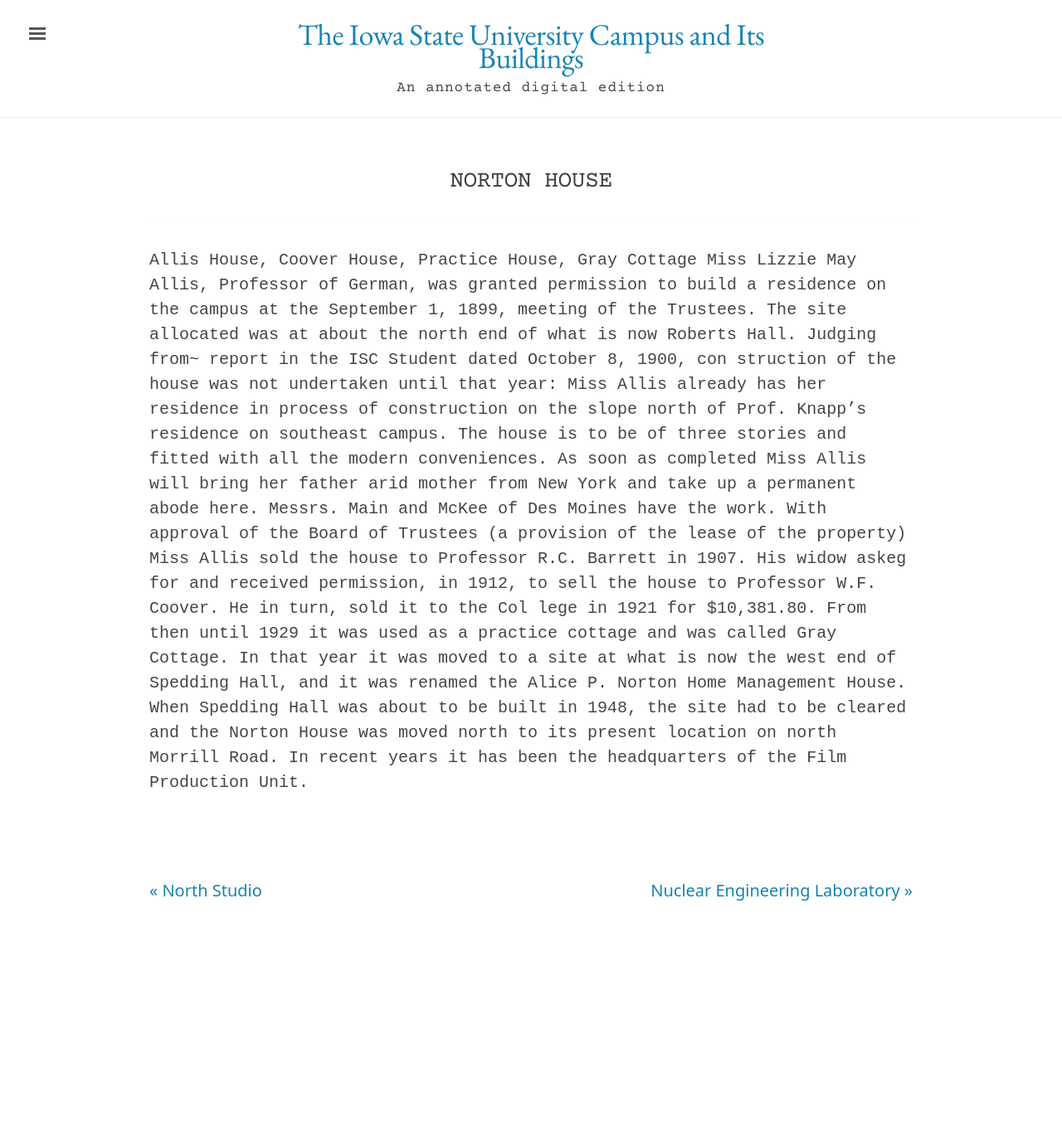
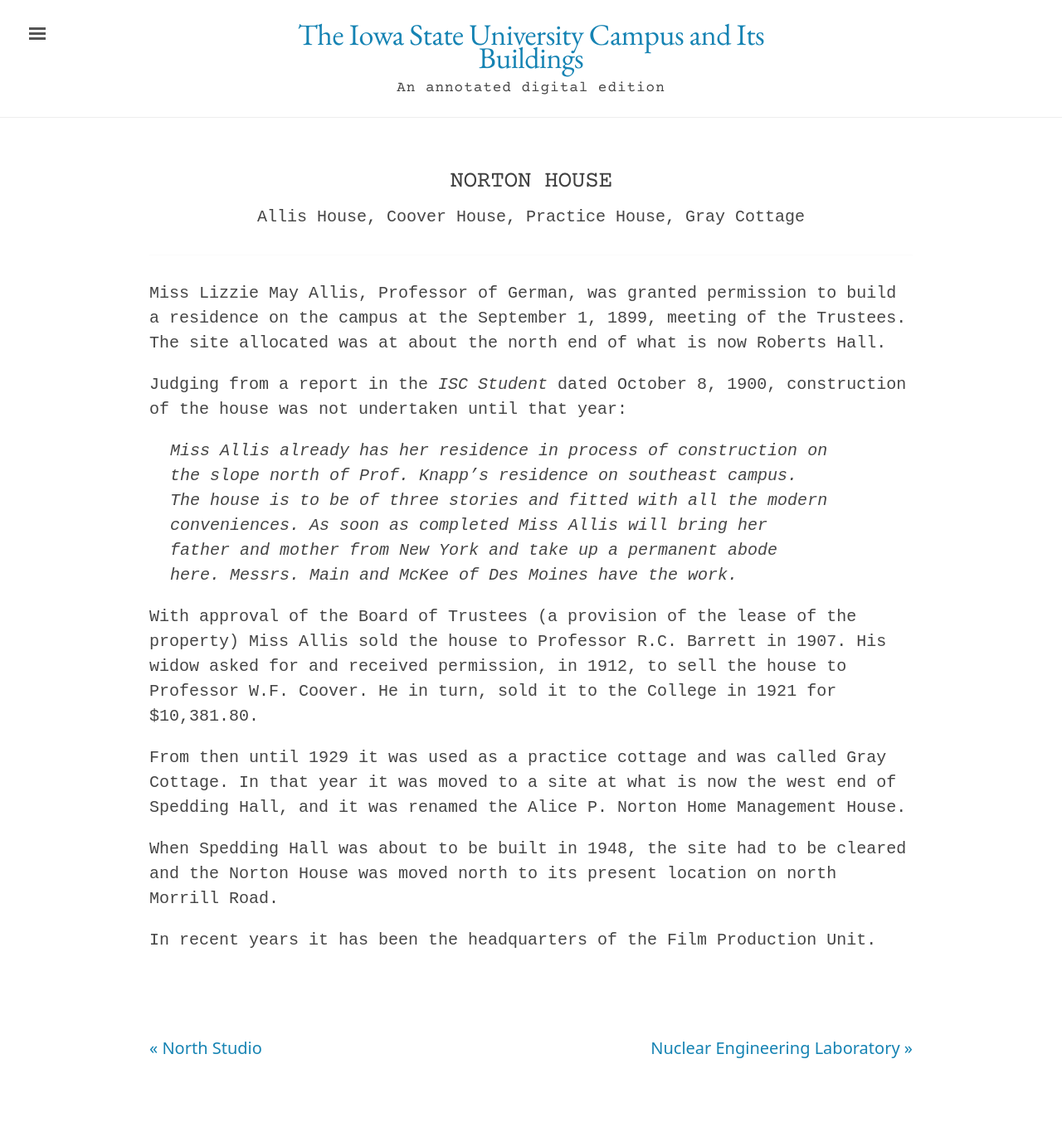
Before and after one commit to emanderson811/day-edition, a Jekyll site: the page built from _texts/buildings/154day-norton-house.md, in a window 1280 px wide. Shown: the whole page at 83% size. Built offline with Jekyll 4.4.1, drawn with Linux system fonts in a browser that asks for light colours; before the commit the page ends 1169 px from its top, so only the background shows below that.

Commit message:
Update 154day-norton-house.md

```diff
--- a/_texts/buildings/154day-norton-house.md
+++ b/_texts/buildings/154day-norton-house.md
@@ -14,13 +18,16 @@
 ---
 ---
 
-Allis House, Coover House, Practice House, Gray Cottage
 Miss Lizzie May Allis, Professor of German, was granted permission to build a residence on the campus at the September 1, 1899, meeting of the Trustees. The site allocated was at about the north end of what is now Roberts Hall.
-Judging from~ report in the ISC Student dated October 8, 1900, con struction of the house was not undertaken until that year:
-Miss Allis already has her residence in process of construction on the slope north of Prof. Knapp's residence on southeast campus. The house is to be of three stories and fitted with all the modern conveniences. As soon as completed Miss Allis will bring her father arid mother from New York and take up a permanent abode here. Messrs. Main and McKee of Des Moines have the work.
-With approval of the Board of Trustees (a provision of the lease of the property) Miss Allis sold the house to Professor R.C. Barrett in 1907. His widow askeg for and received permission, in 1912, to sell the house to Professor W.F. Coover. He in turn, sold it to the Col lege in 1921 for $10,381.80.
+
+Judging from a report in the *ISC Student* dated October 8, 1900, construction of the house was not undertaken until that year:
+
+>Miss Allis already has her residence in process of construction on the slope north of Prof. Knapp's residence on southeast campus. The house is to be of three stories and fitted with all the modern conveniences. As soon as completed Miss Allis will bring her father and mother from New York and take up a permanent abode here. Messrs. Main and McKee of Des Moines have the work.
+
+With approval of the Board of Trustees (a provision of the lease of the property) Miss Allis sold the house to Professor R.C. Barrett in 1907. His widow asked for and received permission, in 1912, to sell the house to Professor W.F. Coover. He in turn, sold it to the College in 1921 for $10,381.80.
+
 From then until 1929 it was used as a practice cottage and was called Gray Cottage. In that year it was moved to a site at what is now the west end of Spedding Hall, and it was renamed the Alice P. Norton Home Management House.
-When Spedding Hall was about to be built in 1948, the site had to be
-cleared and the Norton House was moved north to its present location
-on north Morrill Road.
+
+When Spedding Hall was about to be built in 1948, the site had to be cleared and the Norton House was moved north to its present location on north Morrill Road.
+
 In recent years it has been the headquarters of the Film Production Unit.
```
Also changed, not shown: other parts of _texts/buildings/154day-norton-house.md (+4 -0 lines).
